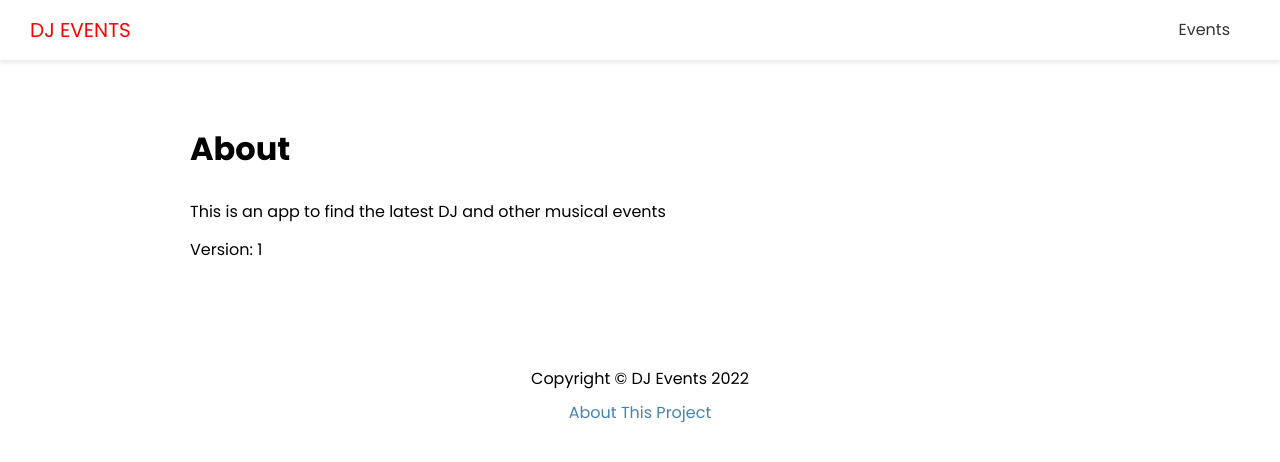
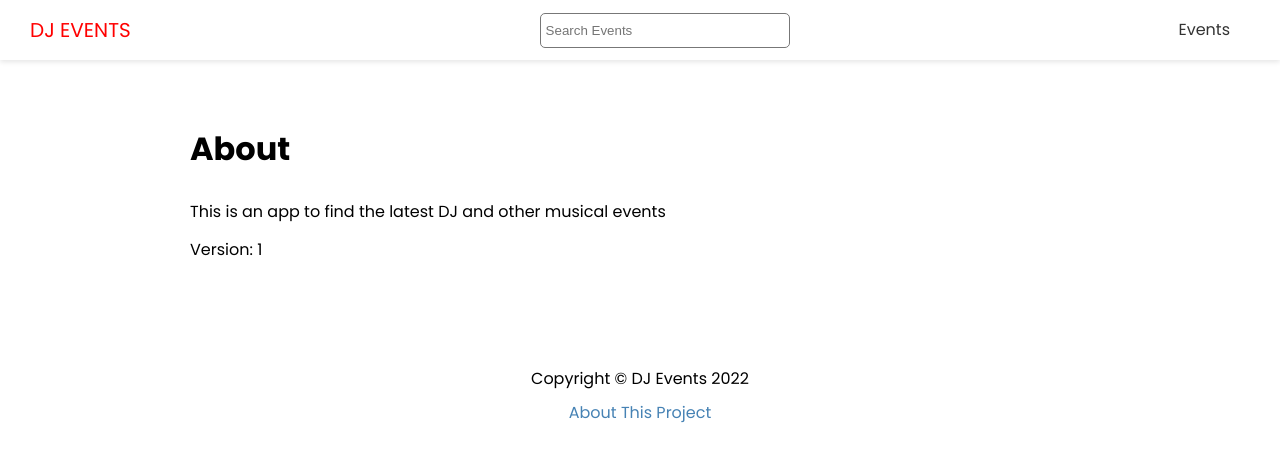
Before and after one commit to shaynemeyer/dj-events, a Next.js app in the folder dj-events-frontend/: page /about in a window 1280 px wide. Shown: the top 462 px of the page. Built offline with nearby package versions, Linux system fonts and the light colour scheme.

Commit message:
added search functionality and search component

```diff
--- a/dj-events-frontend/components/EventItem.tsx
+++ b/dj-events-frontend/components/EventItem.tsx
@@ -9,7 +9,6 @@ interface EventItemProps {
 }
 
 export default function EventItem({ event }: EventItemProps): JSX.Element {
-  console.log(JSON.stringify(event));
   return (
     <div className={styles.event}>
       <div className={styles.img}>
--- a/dj-events-frontend/components/Header.tsx
+++ b/dj-events-frontend/components/Header.tsx
@@ -1,6 +1,7 @@
 import Link from 'next/link';
 import React from 'react';
 import styles from '../styles/Header.module.css';
+import Search from './Search';
 
 export default function Header() {
   return (
@@ -10,6 +11,7 @@ export default function Header() {
           <a>DJ Events</a>
         </Link>
       </div>
+      <Search />
       <nav>
         <ul>
           <li>
--- /dev/null
+++ b/dj-events-frontend/components/Search.tsx
@@ -0,0 +1,30 @@
+import { ChangeEvent, useState } from 'react';
+import { useRouter } from 'next/router';
+import styles from '@/styles/Search.module.css';
+
+export default function Search() {
+  const [term, setTerm] = useState<string>('');
+
+  const router = useRouter();
+
+  const handleSubmit = (e: React.FormEvent<EventTarget>) => {
+    e.preventDefault();
+    router.push(`/events/search?term=${term}`);
+    setTerm('');
+  };
+
+  return (
+    <div className={styles.search}>
+      <form onSubmit={handleSubmit}>
+        <input
+          type="text"
+          value={term}
+          onChange={(e: ChangeEvent<HTMLInputElement>) =>
+            setTerm(e.target.value)
+          }
+          placeholder="Search Events"
+        />
+      </form>
+    </div>
+  );
+}
--- a/dj-events-frontend/package.json
+++ b/dj-events-frontend/package.json
@@ -10,12 +10,14 @@
   },
   "dependencies": {
     "next": "12.2.5",
+    "qs": "^6.11.0",
     "react": "18.2.0",
     "react-dom": "18.2.0",
     "react-icons": "^4.4.0"
   },
   "devDependencies": {
     "@types/node": "18.7.8",
+    "@types/qs": "^6.9.7",
     "@types/react": "18.0.17",
     "@types/react-dom": "18.0.6",
     "@types/react-icons": "^3.0.0",
--- a/dj-events-frontend/pages/events/index.tsx
+++ b/dj-events-frontend/pages/events/index.tsx
@@ -22,7 +22,7 @@ export default function EventsPage({ events }: EventsPageProps) {
 }
 
 export async function getServerSideProps() {
-  const res = await fetch(`${API_URL}/api/events?populate=*`);
+  const res = await fetch(`${API_URL}/api/events?_sort=date:ASC&populate=*`);
   const { data: events }: { data: DJEvent[] } = await res.json();
 
   return {
--- /dev/null
+++ b/dj-events-frontend/styles/Search.module.css
@@ -0,0 +1,7 @@
+.search input {
+  width: 250px;
+  height: 35px;
+  padding: 5px;
+  border: 1px #777 solid;
+  border-radius: 5px;
+}
```
Also changed, not shown: dj-events-frontend/pages/events/search.tsx (added, +73 -0 lines), 2 other files (tests, documents, lock files or other folders).
